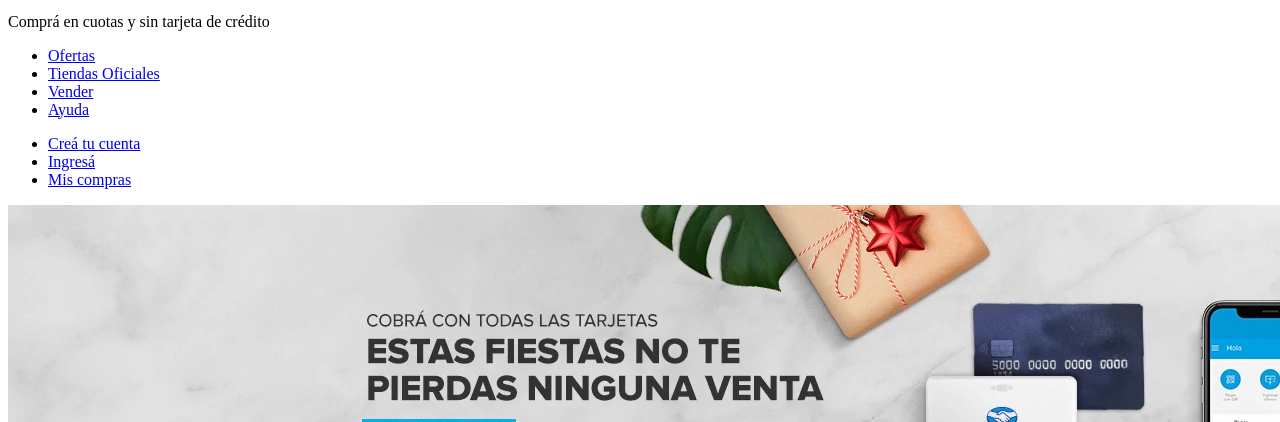
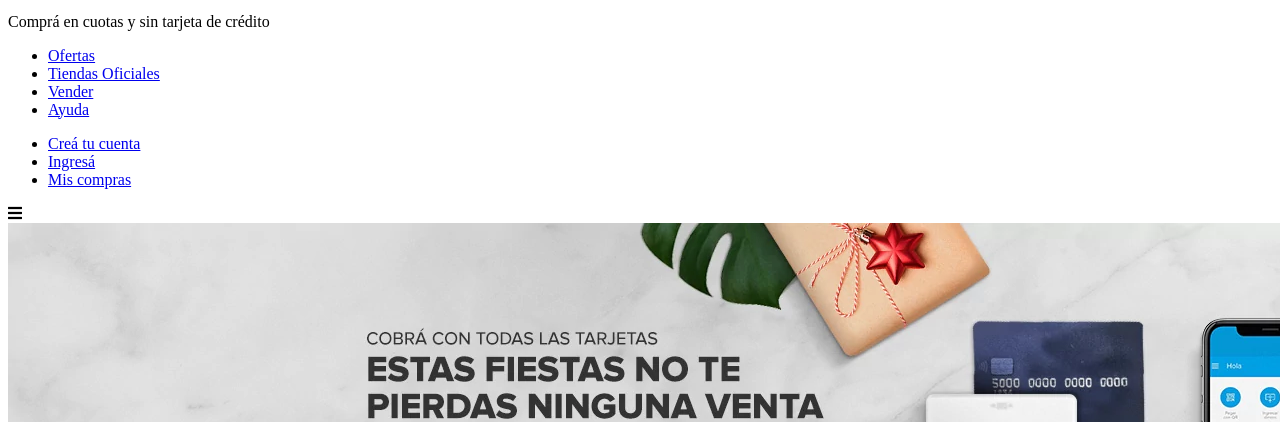
Before and after one commit to alexander-r2020/mercadoliebre, a website: page views/home.html in a window 1280 px wide. Shown: the part 378-800 px from the top of the page. Drawn offline with Linux system fonts and the light colour scheme.

Commit message:
agregando estilos

```diff
--- /dev/null
+++ b/public/css/styles.css
@@ -0,0 +1,17 @@
+:root{
+    --amarillo:#EAC926;
+    --azul:#03264C;
+    --celeste:#1259c3;
+    --gris-oscuro:#666;
+    --gris-claro:#ebebeb;
+    --verde:#39b54a;
+}
+*{
+    box-sizing: border-box;
+    margin: 0;
+    padding: 0;
+}
+html{
+    font-family: 'Roboto', sans-serif;
+    font-size: 12px;
+}
--- a/views/home.html
+++ b/views/home.html
@@ -4,6 +4,10 @@
     <meta charset="UTF-8">
     <meta http-equiv="X-UA-Compatible" content="IE=edge">
     <meta name="viewport" content="width=device-width, initial-scale=1.0">
+    <link rel="preconnect" href="https://fonts.googleapis.com">
+    <link rel="preconnect" href="https://fonts.gstatic.com" crossorigin>
+    <link href="https://fonts.googleapis.com/css2?family=Roboto&display=swap" rel="stylesheet">
+    <link href="https://cdnjs.cloudflare.com/ajax/libs/font-awesome/5.15.3/css/all.min.css" rel="stylesheet" />
     <title>Trabajo Practico</title>
 </head>
 <body>
@@ -32,6 +36,9 @@
                 <li><a href="#">Mis compras</a></li>
             </ul>
         </nav>
+        <div class="burger-menu">
+            <i class="fas fa-bars"></i>
+         </div>
     </header>
     <section class="banner">
         <img src="/images/img-home-banner.jpg" alt="banner del sitio">
```
